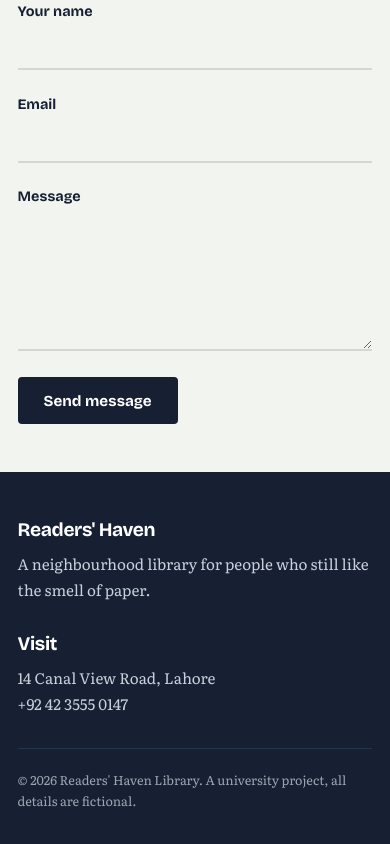
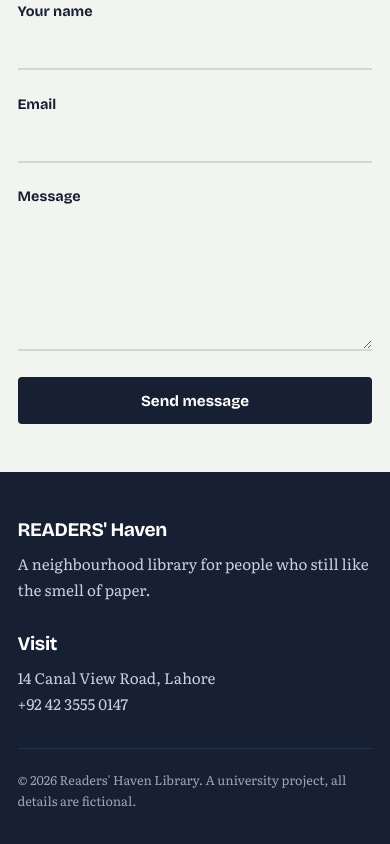
Before and after one commit to hammad-m19/readers-haven-library, a website: page src/contact.html in a window 390 px wide. Shown: the part 712-1556 px from the top of the page. Drawn offline with nearby package versions, Linux system fonts and the light colour scheme.

Commit message:
Refine contact text and add small phone styles

```diff
--- a/src/contact.html
+++ b/src/contact.html
@@ -47,7 +47,7 @@
 </div></section>
 </main>
 <footer class="site-footer"><div class="wrap">
-<div><h3>Readers' Haven</h3><p>A neighbourhood library for people who still like the smell of paper.</p></div>
+<div><h3>READERS' Haven</h3><p>A neighbourhood library for people who still like the smell of paper.</p></div>
 <div><h3>Visit</h3><p>14 Canal View Road, Lahore<br>+92 42 3555 0147</p></div>
 <small>&copy; 2026 Readers' Haven Library. A university project, all details are fictional.</small>
 </div></footer>
--- a/styles/style.css
+++ b/styles/style.css
@@ -502,6 +502,7 @@ section {
 .contact-form input:focus,.contact-form textarea:focus{outline:0;background-size:100% 3px}
 .contact-form .btn{justify-self:start}
 @media(max-width:820px){.contact-grid{grid-template-columns:1fr;gap:2.5rem}}
+@media(max-width:480px){.contact-form .btn{width:100%}}
 
 /* ===== 8. REDUCED MOTION  ===== */
 
```
